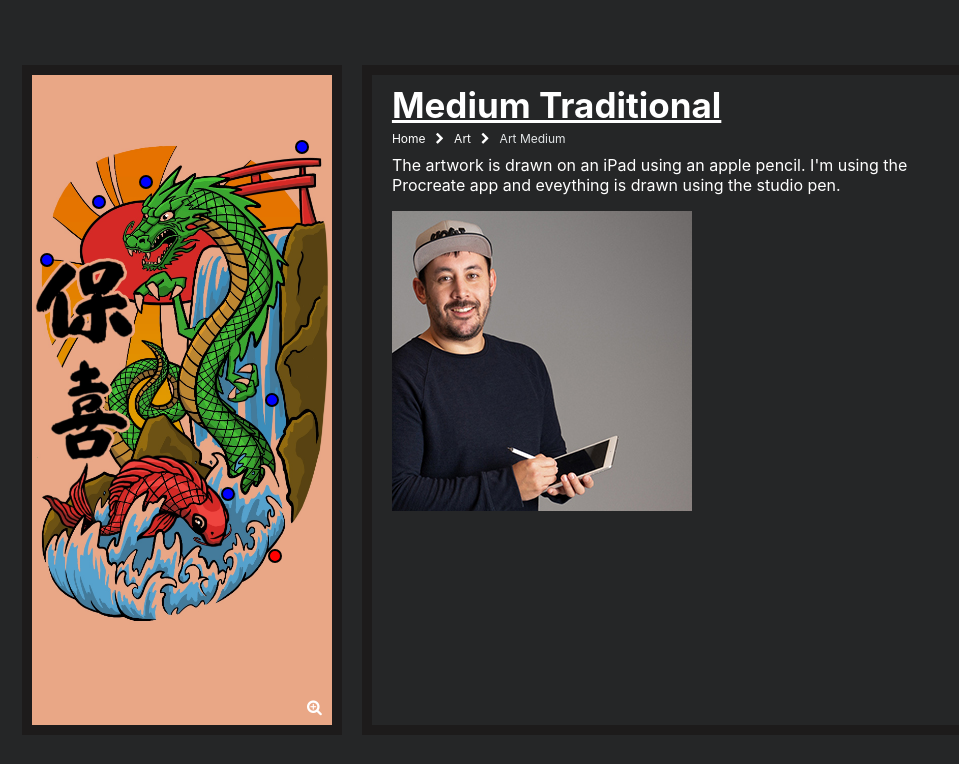
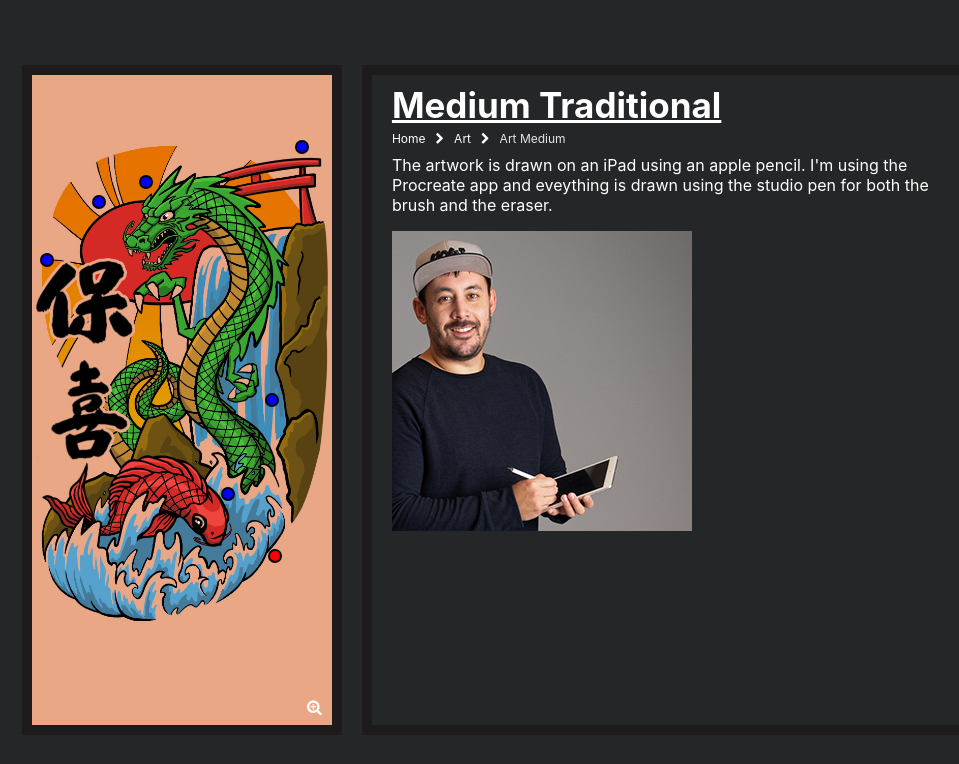
Before and after one commit to travishoki/hoki-tattoo, a React (Create React App) app: page /art/art-medium in a window 1280 px wide. Shown: the top 764 px of the page, without its empty margins (138-1097 px from the left). Built offline with nearby package versions, Linux system fonts and the light colour scheme.

Commit message:
update text

```diff
--- a/src/pages/ArtMediumPage.tsx
+++ b/src/pages/ArtMediumPage.tsx
@@ -9,7 +9,8 @@ export const ArtMediumPage = () => {
 		<Page backLink="/art" title="Medium Traditional">
 			<p>
 				The artwork is drawn on an iPad using an apple pencil. I&apos;m using
-				the Procreate app and eveything is drawn using the studio pen.
+				the Procreate app and eveything is drawn using the studio pen for both
+				the brush and the eraser.
 			</p>
 
 			<ImageMaximizable
--- a/src/pages/ToriiPage.tsx
+++ b/src/pages/ToriiPage.tsx
@@ -6,8 +6,6 @@ import { ImgCaption } from '~components/ImgCaption/ImgCaption';
 export const ToriiPage = () => {
 	return (
 		<Page title="Torii">
-			<p>Torii</p>
-
 			<p>
 				A torii (Japanese: 鳥居, [to.ɾi.i]) is a traditional Japanese gate most
 				commonly found at the entrance of or within a Shinto shrine, where it
```
